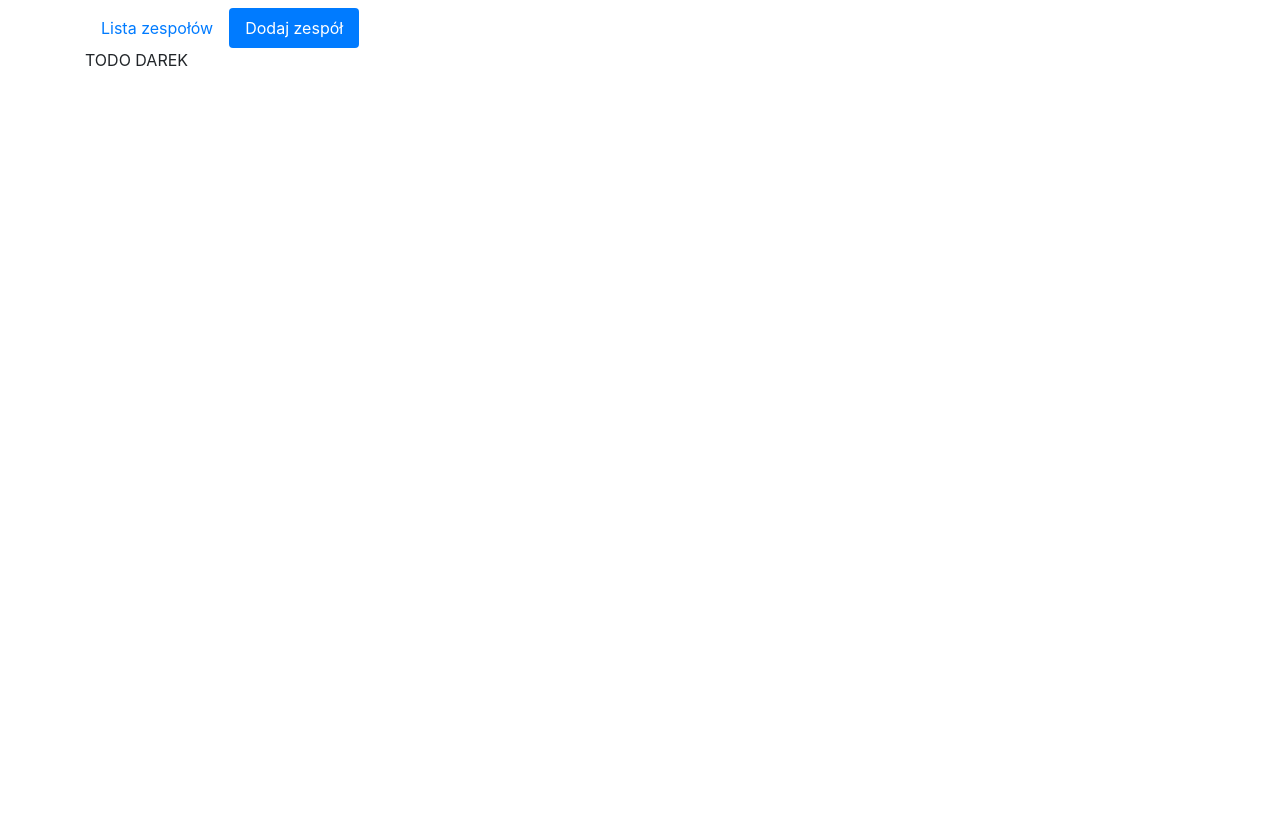
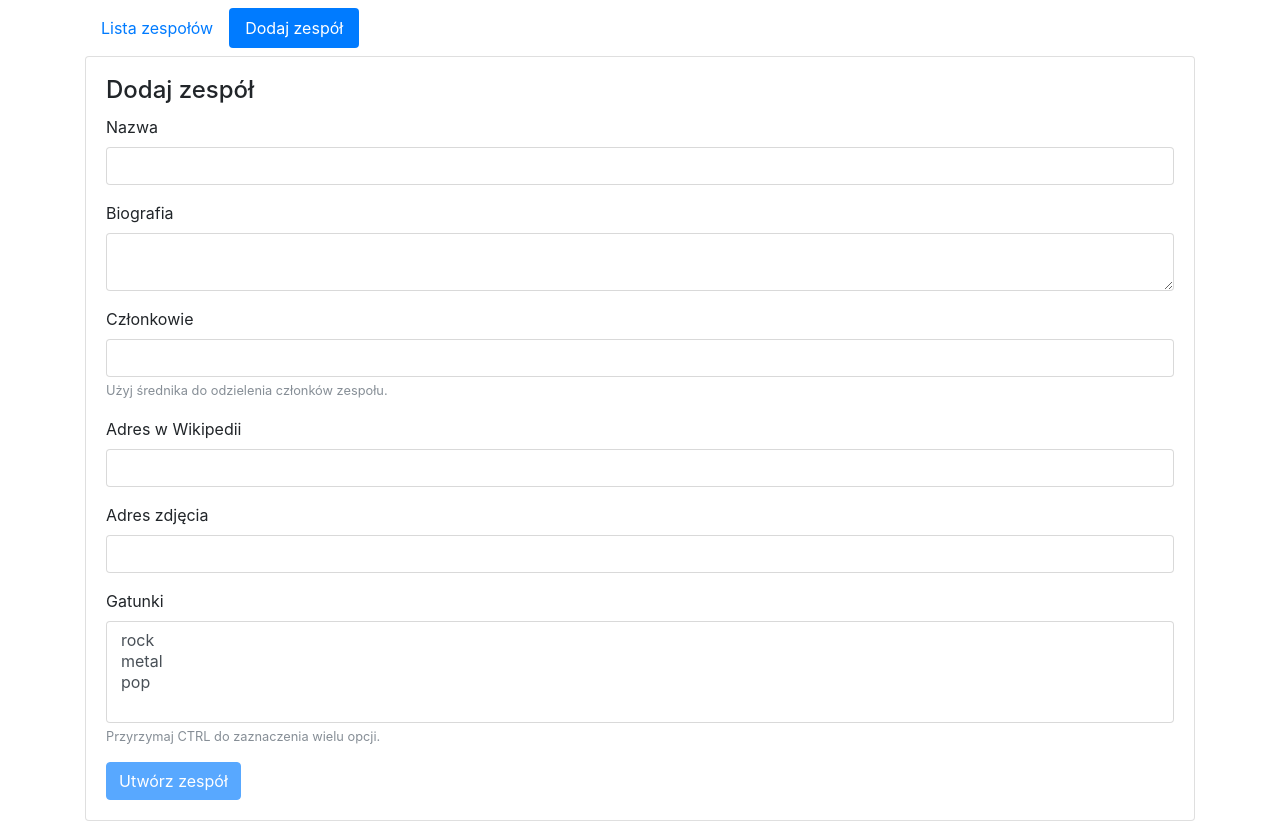
Before and after one commit to miloszpp/angular-szkolenie, an Angular app: page /band-add in a window 1280 px wide. Before the commit the page ends 800 px from the top, so only its background shows below. Built offline with nearby package versions, Linux system fonts and the light colour scheme.

Commit message:
Implemented band create form

```diff
--- a/src/app/band-add/band-add.component.html
+++ b/src/app/band-add/band-add.component.html
@@ -1,3 +1,56 @@
-<p>
-TODO DAREK
-</p>
+<div class="card mb-2 mt-2">
+    <div class="card-body">
+        <h4 class="card-title">Dodaj zespół</h4>
+
+        <form #bandsForm="ngForm" (ngSubmit)="createBand(bandsForm.value)">
+            <div class="form-group">
+                <label for="name">Nazwa</label>
+                <input class="form-control" #name="ngModel" name="name" ngModel minlength="2" />
+                <div *ngIf="name.invalid && (name.dirty || name.touched)" class="alert alert-danger">
+                    <div *ngIf="name.errors.minlength">Pole musi zawierać co najmniej dwa znaki.</div>
+                </div>
+            </div>
+
+            <div class="form-group">
+                <label for="bio">Biografia</label>
+                <textarea class="form-control" #bio="ngModel" name="bio" ngModel required></textarea>
+                <div *ngIf="bio.invalid && (bio.dirty || bio.touched)" class="alert alert-danger">
+                    <div *ngIf="bio.errors.required">Pole jest obowiązkowe.</div>
+                </div>
+            </div>
+
+            <div class="form-group">
+                <label for="members">Członkowie</label>
+                <input class="form-control" #members="ngModel" name="members" ngModel />
+                <small class="form-text text-muted">Użyj średnika do odzielenia członków zespołu.</small>
+            </div>
+
+            <fieldset ngModelGroup="links">
+                <div class="form-group">
+                    <label for="wikipediaUrl">Adres w Wikipedii</label>
+                    <input class="form-control" #wikipediaUrl="ngModel" name="wikipediaUrl" ngModel />
+                </div>
+                <div class="form-group">
+                    <label for="photoUrl">Adres zdjęcia</label>
+                    <input class="form-control" #photoUrl="ngModel" name="photoUrl" ngModel />
+                </div>
+            </fieldset>
+
+            <div class="form-group">
+                <label for="genres">Gatunki</label>
+                <select multiple class="form-control" #genres="ngModel" name="genres" ngModel>
+                    <option>rock</option>
+                    <option>metal</option>
+                    <option>pop</option>
+                </select>
+                <small class="form-text text-muted">Przyrzymaj CTRL do zaznaczenia wielu opcji.</small>
+            </div>
+
+            <div>
+                <button [disabled]="!bandsForm.form.valid" class="btn btn-primary" type="submit">Utwórz zespół</button>
+            </div>
+
+        </form>
+
+    </div>
+</div>
--- a/src/app/band-add/band-add.component.ts
+++ b/src/app/band-add/band-add.component.ts
@@ -1,15 +1,41 @@
 import { Component, OnInit } from '@angular/core';
+import { BandLinks, Band } from '../model';
+import { BandsService } from '../bands.service';
 
 @Component({
   selector: 'app-band-add',
   templateUrl: './band-add.component.html',
   styles: []
 })
-export class BandAddComponent implements OnInit {
+export class BandAddComponent {
 
-  constructor() { }
+  constructor(private bandDataService: BandsService) { }
 
-  ngOnInit() {
+  createBand(formModel: CreateBandFormModel) {
+    // otrzymalismy model formularza, musimy na jego podstawie utworzyć prawdziwy obiekt Band
+    const band: Band = {
+      name: formModel.name, // na ogół jest to przepisywanie pól
+      bio: formModel.bio,
+      links: formModel.links,
+      genres: formModel.genres,
+      members: formModel.members.split(';') // ale czasami mogą zajść jakieś transformacje
+    };
+    this.bandDataService.createBand(band)
+      .then(() => alert('Zespoł utworzony!'))
+      .catch(error => alert('Wystąpił błąd podczas dodawania zespołu'));
   }
 
 }
+
+/**
+ * Interfejs ten reprezentuje nasz formularz. Jego struktura powinna być identyczna ze strukturą
+ * formularza (którą modelujemy za pomocą ngModel oraz ngModelGroup). Nie musimy eksportować tego
+ * interfejsu poniewaz uzywamy go tylko w jednym miejscu.
+ */
+interface CreateBandFormModel {
+  name: string;
+  bio: string;
+  members: string;
+  links: BandLinks;
+  genres: string[];
+}
--- a/src/app/bands.service.ts
+++ b/src/app/bands.service.ts
@@ -4,6 +4,12 @@ import { Band } from "./model";
 
 import 'rxjs/add/operator/toPromise';
 
+/**
+ * UWAGA! Jest tutaj mała rónica w stosunku do kodu na zajęciach. Zamiast service'u
+ * Http wstrzukujemy nowy service HttpClient, który jest duzo latwiejszy w uzyciu.
+ * Podczas wywolania get podajemy jako parameter typ odpowiedzi ktora spodziewamy
+ * sie otrzymac.
+ */
 @Injectable()
 export class BandsService {
 
@@ -17,4 +23,8 @@ export class BandsService {
       .catch(error => Promise.reject("Failed to fetch band list"));
   }
 
+  createBand(band: Band): Promise<any> {
+    return this.http.post(this.url, band).toPromise();
+  }
+
 }
```
